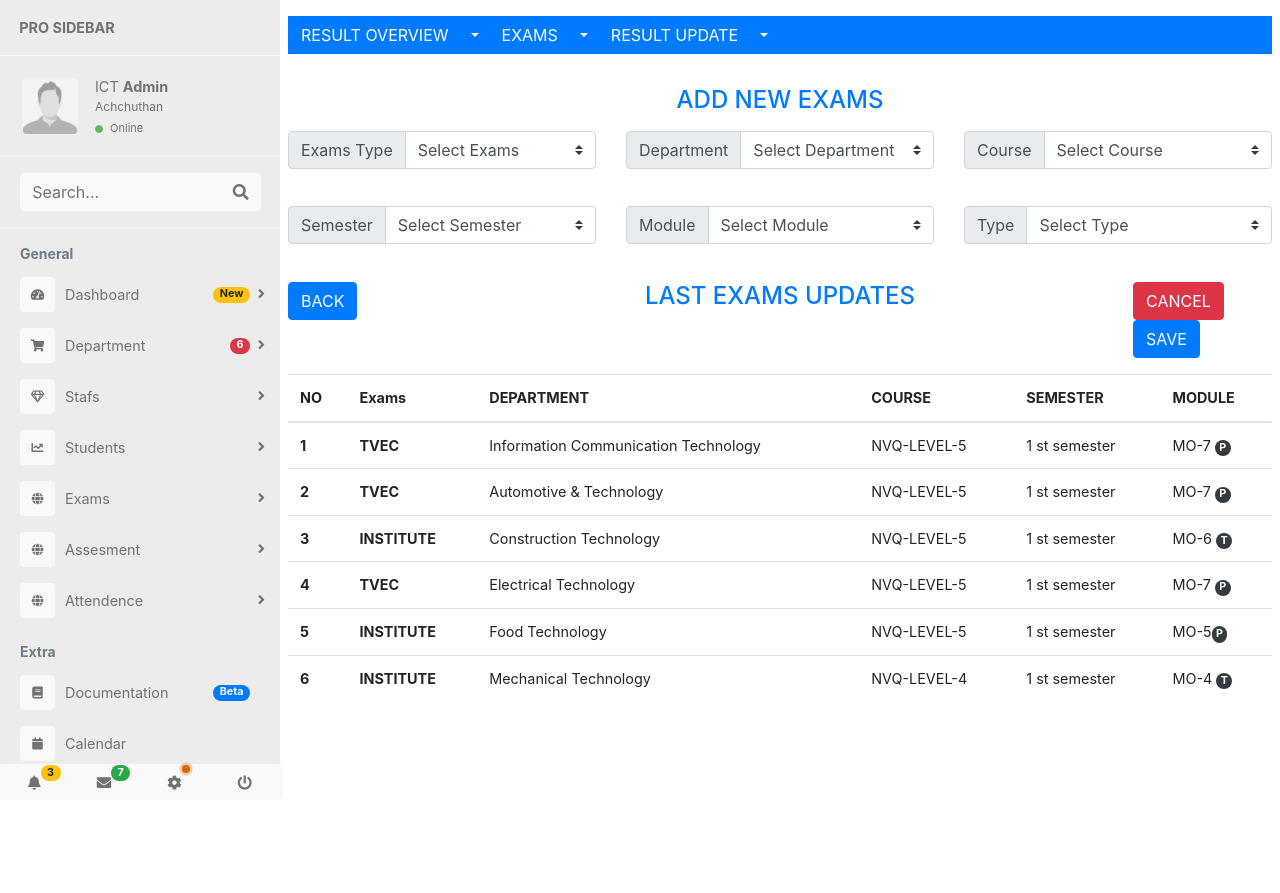
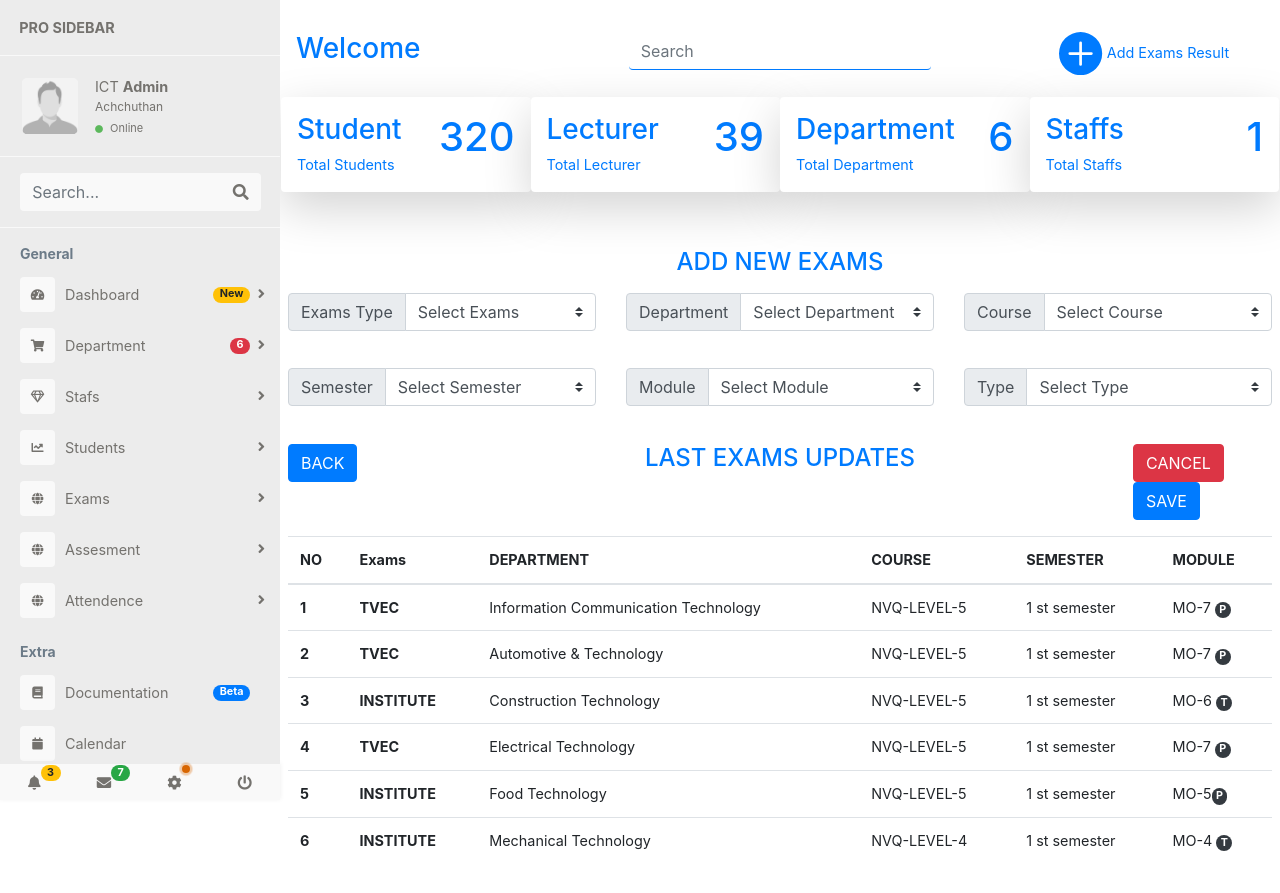
Before and after one commit to ictslgti/ERMS, a PHP site: page /add_exams.php in a window 1280 px wide. Before the commit the page ends 790 px from the top, so only its background shows below. Run offline with PHP 8.4, Linux system fonts and the light colour scheme; some libraries are stand-ins or nearby versions.

Commit message:
name and page formate changes

```diff
--- a/add_exams.php
+++ b/add_exams.php
@@ -18,54 +18,106 @@ $description = "Online Examination Result  Management System (ERMS)-SLGTI";
             <div id="overlay" class="overlay"></div>
             <div class="container-fluid p-2">
                 <!-- #1 Insert Your Content-->
-                <div class="row">
-                    <div class="form-group col-md-12">
-                        <div class="d-flex flex-row bd-highlight mb-3 bg-primary text-white">
-                            <!-- Resul Over View Btn -->
-                            <div class="btn-group">
-                                <button type="button" class="btn btn-primary">RESULT OVERVIEW</button>
-                                <button type="button" class="btn btn-primary dropdown-toggle dropdown-toggle-split"
-                                    data-toggle="dropdown" aria-haspopup="true" aria-expanded="false">
-                                    <!-- <span class="sr-only">Toggle Dropdown</span> -->
-                                </button>
-                                <div class="dropdown-menu">
-                                    <a class="dropdown-item" href="#">CHART VIEW RESULT</a>
-                                    <a class="dropdown-item" href="#">DEPARTMENT VICE</a>
-                                    <div class="dropdown-divider"></div>
-                                    <a class="dropdown-item" href="#">Others</a>
-                                </div>
+                <section class='mb-40 pt-2 mx-auto'>
+                    <div class='container-fluid p-2 '>
+
+                    <div class="row">
+    <div class="col-lg-4 col-md-4 col-sm-4">
+      <h3 class="text-primary"> Welcome </h3>
+    </div>
+    <div class="col-lg-4 col-md-4 col-sm-4 ">
+    <div class="input-group" id="serching">
+
+    <input type="text" class="form-control primary-input border border-primary border-top-0 border-left-0 border-right-0" placeholder="Search">
+    </div>
+    </div>
+<div class="col-lg-1 col-md-1 col-sm-1 "></div>
+<div class="col-lg-3 col-md-3 col-sm-3">
+    <div class="col-sm "> <a href="exams_results.php">
+    <div class="text-primary ">
+    <svg class="bi bi-plus-circle-fill" width="3em" height="3em" viewBox="0 0 16 16" fill="currentColor" xmlns="http://www.w3.org/2000/svg">
+  <path fill-rule="evenodd" d="M16 8A8 8 0 110 8a8 8 0 0116 0zM8.5 4a.5.5 0 00-1 0v3.5H4a.5.5 0 000 1h3.5V12a.5.5 0 001 0V8.5H12a.5.5 0 000-1H8.5V4z" clip-rule="evenodd"/>
+</svg>
+
+   Add Exams Result</div>
+    </div></a>
+  </div>
+
+                        </div>
+                        <br>
+                        <div class='row'>
+                            <div class='col-lg-12'>
                             </div>
-                            <!-- Exams Add Btn -->
-                            <div class="btn-group">
-                                <button type="button" class="btn btn-primary">EXAMS</button>
-                                <button type="button" class="btn btn-primary dropdown-toggle dropdown-toggle-split"
-                                    data-toggle="dropdown" aria-haspopup="true" aria-expanded="false">
-                                    <!-- <span class="sr-only">Toggle Dropdown</span> -->
-                                </button>
-                                <div class="dropdown-menu">
-                                    <a class="dropdown-item" href="add_exams.php">ADD EXAMS</a>
-                                    <a class="dropdown-item" href="#">EDITE EXAMS</a>
-                                    <div class="dropdown-divider"></div>
-                                    <a class="dropdown-item" href="#">Others</a>
-                                </div>
+                        </div>
+                        <div class='row'>
+
+                        <div class='col-lg-3 col-md-3 col-sm-3 shadow-lg p-3 mb-5 bg-white rounded'>
+                                <a href='#' class='d-block'>
+                                    <div class='white-box single-summery'>
+                                        <div class='d-flex justify-content-between'>
+                                            <div>
+                                                <h3>Student</h3>
+                                                <p class='mb-0'>Total Students</p>
+                                            </div>
+                                            <h1 class='primary'>
+                                                320
+                                            </h1>
+                                        </div>
+                                    </div>
+                                </a>
                             </div>
-                            <!-- Result Update  Btn -->
-                            <div class="btn-group">
-                                <button type="button" class="btn btn-primary">RESULT UPDATE</button>
-                                <button type="button" class="btn btn-primary dropdown-toggle dropdown-toggle-split"
-                                    data-toggle="dropdown" aria-haspopup="true" aria-expanded="false">
-                                    <span class="sr-only">Toggle Dropdown</span>
-                                </button>
-                                <div class="dropdown-menu">
-                                    <a class="dropdown-item" href="update_exams_result.php">UPDATE RSULT</a>
-                                    <!-- <a class="dropdown-item" href="#">TVEC EXAMS</a>
-                                    <div class="dropdown-divider"></div>
-                                    <a class="dropdown-item" href="#">Others</a> -->
-                                </div>
+
+
+                            <div class='col-lg-3 col-md-3 col-sm-3 shadow-lg p-3 mb-5 bg-white rounded'>
+                                <a href='#' class='d-block'>
+                                    <div class='white-box single-summery'>
+                                        <div class='d-flex justify-content-between'>
+                                            <div>
+                                                <h3>Lecturer</h3>
+                                                <p class='mb-0'>Total Lecturer</p>
+                                            </div>
+                                            <h1 class='primary'>
+                                                39
+                                            </h1>
+                                        </div>
+                                    </div>
+                                </a>
+                            </div>
+
+                            <div class='col-lg-3 col-md-3 col-sm-3 shadow-lg p-3 mb-5 bg-white rounded'>
+                                <a href='#' class='d-block'>
+                                    <div class='white-box single-summery'>
+                                        <div class='d-flex justify-content-between'>
+                                            <div>
+                                                <h3>Department</h3>
+                                                <p class='mb-0'>Total Department</p>
+                                            </div>
+                                            <h1 class='primary'>
+                                                6
+                                            </h1>
+                                        </div>
+                                    </div>
+                                </a>
+                            </div>
+
+                            <div class='col-lg-3 col-md-3 col-sm-3 shadow-lg p-3 mb-5 bg-white rounded'>
+                                <a href='#' class='d-block'>
+                                    <div class='white-box single-summery'>
+                                        <div class='d-flex justify-content-between'>
+                                            <div>
+                                                <h3>Staffs</h3>
+                                                <p class='mb-0'>Total Staffs</p>
+                                            </div>
+                                            <h1 class='primary'>
+                                                1
+                                            </h1>
+                                        </div>
+                                    </div>
+                                </a>
                             </div>
                         </div>
                     </div>
-                </div>
+                </section>
 
                 <!-- Heding -->
                 <div class="form-group col-md-12 ">
@@ -185,7 +237,7 @@ $description = "Online Examination Result  Management System (ERMS)-SLGTI";
                     <div class="row ">
                       <div class="input-group mb-3 ">
                         <div class="col-2">
-                            <a class="btn btn-primary" href="dashboard.php" role="button">BACK</a>
+                            <a class="btn btn-primary" href="exams_dashbord.php" role="button">BACK</a>
                             <!-- <button type="button" class="btn btn-primary">BACK</button> -->
                         </div>
                         <div class="col-8 text-wrap text-center text-primary">
```
